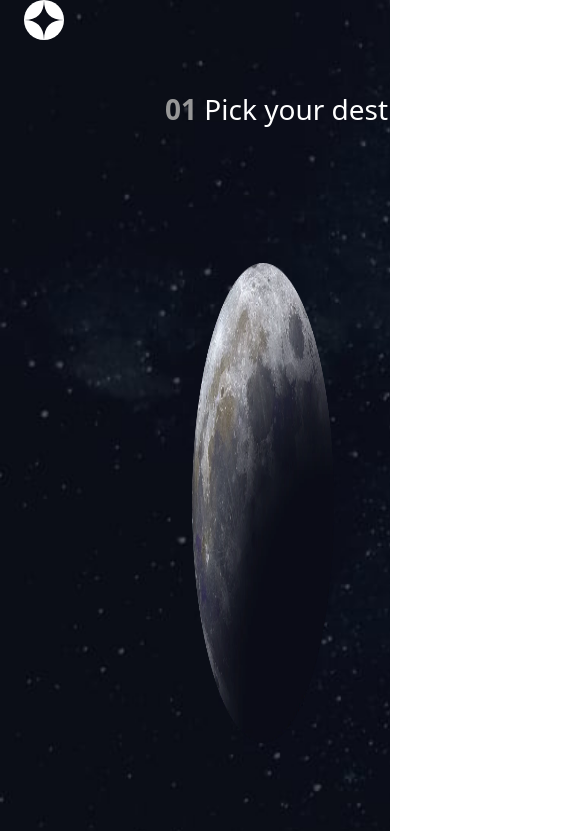
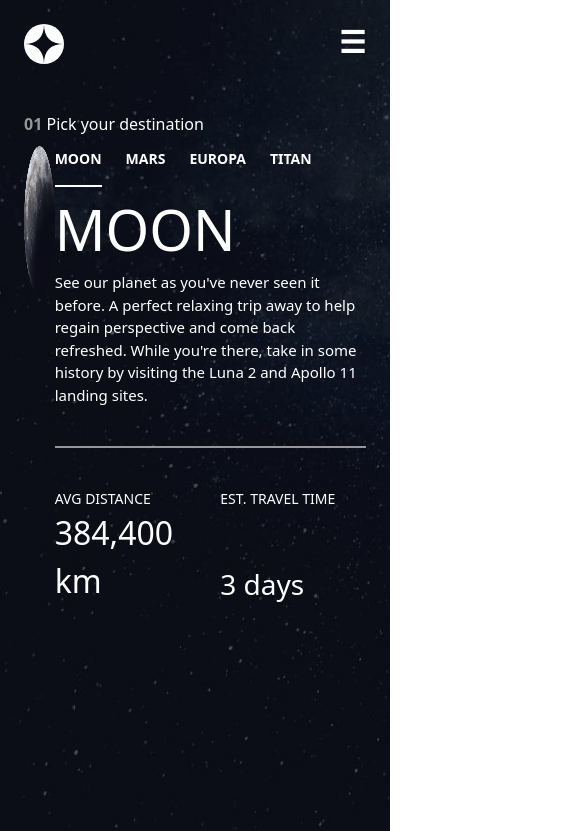
Before and after one commit to DanielApple05/Space-Tourism-site, a React (Vite) app: page /destinations in a window 390 px wide. Shown: the top 831 px of the page, 585 px wide, since content can reach past the window. Built offline with nearby package versions, Linux system fonts and the light colour scheme.

Commit message:
refactor layout and styles for improved responsiveness across components

```diff
--- a/src/components/destinationComponents/planets.jsx
+++ b/src/components/destinationComponents/planets.jsx
@@ -5,23 +5,23 @@ const planets = ({ galaxy }) => {
   const [activePlanet, setActivePlanet] = useState(0);
 
   return (
-    <div className="text-white mx-[165px] my-[48px]">
-      <h1 className="text-[28px]">
+    <div className="text-white xl:mx-[165px] mx-[24px] xl:my-[48px] my-[24px] ">
+      <h1 className="xl:text-[28px] text-[16px]">
         <span className="text-[#979797] font-bold">01</span> Pick your
         destination
       </h1>
-      <div className="w-[100%] flex  py-[133px] pr-[47px] pl-[27px] justify-between ">
-        <div className="w-[40%] ">
-          <img src={galaxy[activePlanet].images.webp} alt="" className="w-[480px] h-[480px]" />
+      <div className="w-[100%] flex  xl:py-[133px] py-[10px] xl:pr-[47px] pr-[0px] xl:pl-[27px] pl-[0px] justify-between ">
+        <div className="xl:w-[40%] block ">
+          <img src={galaxy[activePlanet].images.webp} alt="" className="xl:w-[480px] w-[150px] xl:h-[480px] h-[150px] "/>
         </div>
-        <div className=" w-[40%]  ">
+        <div className=" xl:w-[40%] block  ">
           <div className="border-b-[2px] border-[#979797] mb-[40px] pb-[40px] ">
             <div className=" space-x-6 font-bold">
               {galaxy.map((planet, index) => (
                 <button
                   key={planet.name}
                   onClick={() => setActivePlanet(index)}
-                  className={`text-white pb-4 font-bold cursor-pointer hover:border-b-gray-500 hover ${
+                  className={`text-white xl:text-[18px] text-[14px] pb-4 font-bold cursor-pointer hover:border-b-gray-500 hover ${
                     activePlanet === index
                       ? "border-b-2 border-white hover:border-b-white"
                       : "border-b-2 border-transparent"
@@ -34,9 +34,9 @@ const planets = ({ galaxy }) => {
 
             <div>
               <div>
-                <p className=" text-[110px] ">{galaxy[activePlanet].name}</p>
+                <p className=" xl:text-[110px] text-[56px] ">{galaxy[activePlanet].name}</p>
               </div>
-              <p className="text-[18px]">{galaxy[activePlanet].descriptions}</p>
+              <p className="xl:text-[18px] text-[15px]">{galaxy[activePlanet].descriptions}</p>
             </div>
 
           </div>
--- a/src/components/headerComponents/header.jsx
+++ b/src/components/headerComponents/header.jsx
@@ -6,7 +6,7 @@ import LogoBox from './logoBox.jsx'
 
 const header = () => {
   return (
-    <div className=' flex justify-between  w-[100%] xl:mt-[40px] mt-[0px] xl:absolute block '>
+    <div className=' flex justify-between  w-[100%] xl:mt-[40px] mt-[0px] xl:py-[0px] py-[24px] '>
 
           <LogoBox/>
 
--- a/src/components/headerComponents/navButtons.jsx
+++ b/src/components/headerComponents/navButtons.jsx
@@ -23,7 +23,7 @@ const NavButtons = () => {
   }, [pathname]);
 
   return (
-    <div className="flex xl:backdrop-blur-sm transparent xl:pr-[64px] pr-[24px]  xl:pl-[165px] pl-[139px]  ">
+    <div className="flex xl:backdrop-blur-sm transparent xl:pr-[64px] pr-[24px]  xl:pl-[165px] pl-[139px] ">
 
       <div className="hidden xl:flex gap-[48px]  ">
         {Tabs.map((tab, index) => (
@@ -51,12 +51,12 @@ const NavButtons = () => {
    </div>
 
       <div
-        className={`fixed right-0 h-screen w-[70%] backdrop-blur-xl text-white pl-[32px]
+        className={`fixed right-0 h-screen w-[70%] backdrop-blur-2xl text-white pl-[32px]
   transform transition-transform duration-300 ease-in-out
-  xl:hidden z-40 mt-[100px]
+  xl:hidden top-0 py-[100px]
   ${isOpen ? "translate-x-0 " : "translate-x-full"}`}
       >
-        <div className="grid gap-[32px] w-[100%] ">
+        <div className="grid gap-[32px] ">
           {Tabs.map((tab, index) => (
             <button
               key={index}
--- a/src/pages/destinations.jsx
+++ b/src/pages/destinations.jsx
@@ -6,8 +6,9 @@ import GalaxyDetails from '../components/destinationComponents/Galaxy';
 
 const Destinations = () => {
   return (
-    <div className="min-h-screen bg-norepeat bg-cover grid "
+    <div className="min-h-screen bg-norepeat bg-cover xl:pt-[40px] pt-[0px] "
       style={{ backgroundImage: `url(${bgDestination})` }} >
+
       <Header />
 
         <Planets galaxy={GalaxyDetails}></Planets>
--- a/src/pages/index.jsx
+++ b/src/pages/index.jsx
@@ -10,6 +10,7 @@ const Home = ({ tab, index }) => {
     <div className=" xl:pt-[40px] pt-[0px] min-h-screen bg-norepeat bg-cover"
       style={{ backgroundImage: `url(${Background})` }} >
       <Header />
+
       <div className='flex flex-1 justify-center xl:pt-[128px] pt-[0px] '>
         <div className=' flex xl:px-[165px] px-[24px] xl:py-[128px] py-[24px] '>
           <div className=' flex  xl:flex grid  text-white  w-[100%] xl:gap-[5%] gap-[0px] '>
```
